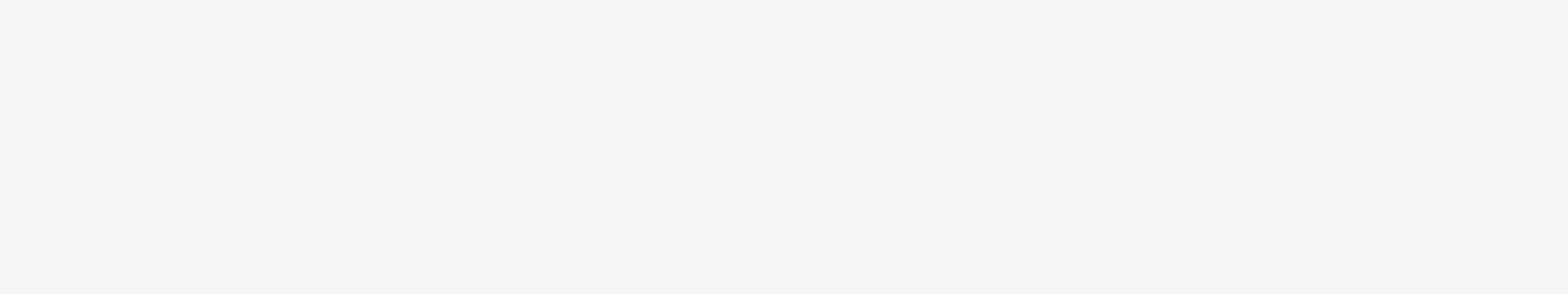
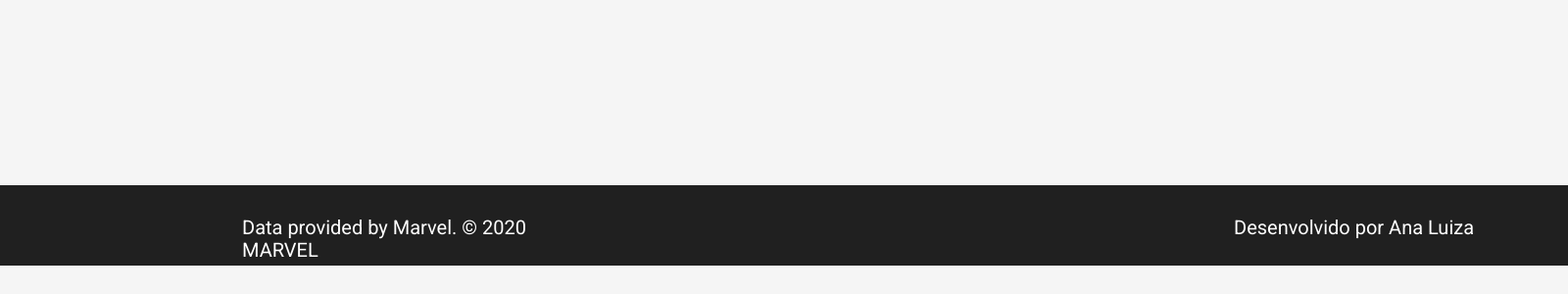
Before and after one commit to jonesnambundo/InstaCarro, a React (Create React App) app: page / in a window 1280 px wide. Shown: the part 1529-1829 px from the top of the page at 98% size, 1600 px wide, since content can reach past the window. Before the commit the page ends 800 px from the top, so only its background shows below. Built offline with nearby package versions, Linux system fonts and the light colour scheme.

Commit message:
Footer finalizado

```diff
--- a/src/App.tsx
+++ b/src/App.tsx
@@ -1,3 +1,4 @@
+import Footer from './components/Footer'
 import Header from './components/Header'
 import { GlobalCss, Container } from './styles'
 
@@ -8,6 +9,7 @@ function App() {
       <Container>
         <Header />
       </Container>
+      <Footer />
     </>
   )
 }
--- /dev/null
+++ b/src/components/Footer/index.tsx
@@ -0,0 +1,11 @@
+import React from 'react'
+import { FooterContainer, FooterText } from './styles'
+
+const Footer = () => (
+  <FooterContainer>
+    <FooterText>Data provided by Marvel. © 2020 MARVEL</FooterText>
+    <FooterText>Desenvolvido por Ana Luiza</FooterText>
+  </FooterContainer>
+)
+
+export default Footer
--- /dev/null
+++ b/src/components/Footer/styles.ts
@@ -0,0 +1,27 @@
+import styled from 'styled-components'
+import { cores } from '../../styles'
+
+export const FooterContainer = styled.div`
+  width: 1600px;
+  height: 82px;
+  position: absolute;
+  top: 1718px;
+  background-color: ${cores.pretoPassas};
+  color: ${cores.branca};
+  display: flex;
+  justify-content: space-between;
+  align-items: flex-start;
+  padding-left: 215px;
+`
+export const FooterText = styled.p`
+  width: 373px;
+  font-weight: 400;
+  font-size: 20px;
+  line-height: 23.44px;
+  margin: 0;
+  padding: 32px;
+
+  &:first-child {
+    padding-top: 32px;
+  }
+`
--- a/src/styles.ts
+++ b/src/styles.ts
@@ -3,9 +3,10 @@ import styled, { createGlobalStyle } from 'styled-components'
 export const cores = {
   preta: '#212121',
   pretoPassas: '#202020',
-  branca: '#F5F5F5',
+  brancaFumaca: '#F5F5F5',
   vermelho: '#F43735',
-  coral: '#F99A9933'
+  coral: '#F99A9933',
+  branca: '#FFFFFF'
 }
 
 export const GlobalCss = createGlobalStyle`
@@ -17,7 +18,7 @@ export const GlobalCss = createGlobalStyle`
 }
 
 body{
-  background-color: ${cores.branca};
+  background-color: ${cores.brancaFumaca};
   color: ${cores.preta};
   padding-top: 182px;
 }
```
